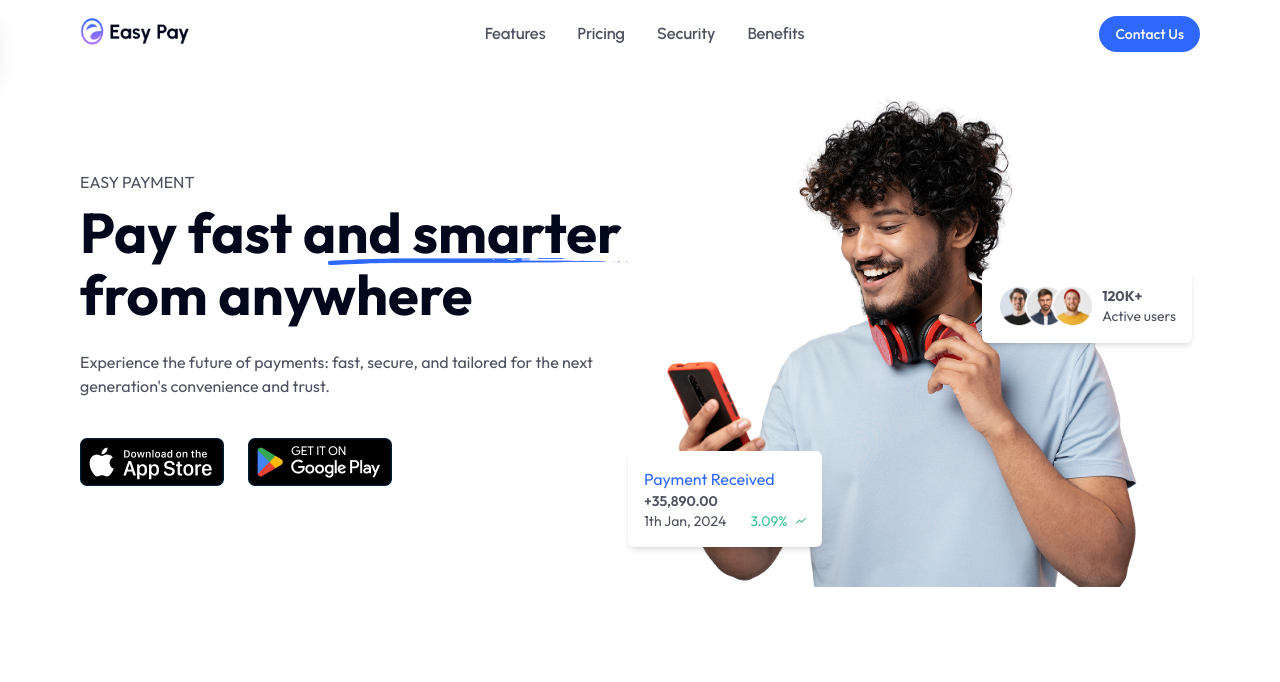
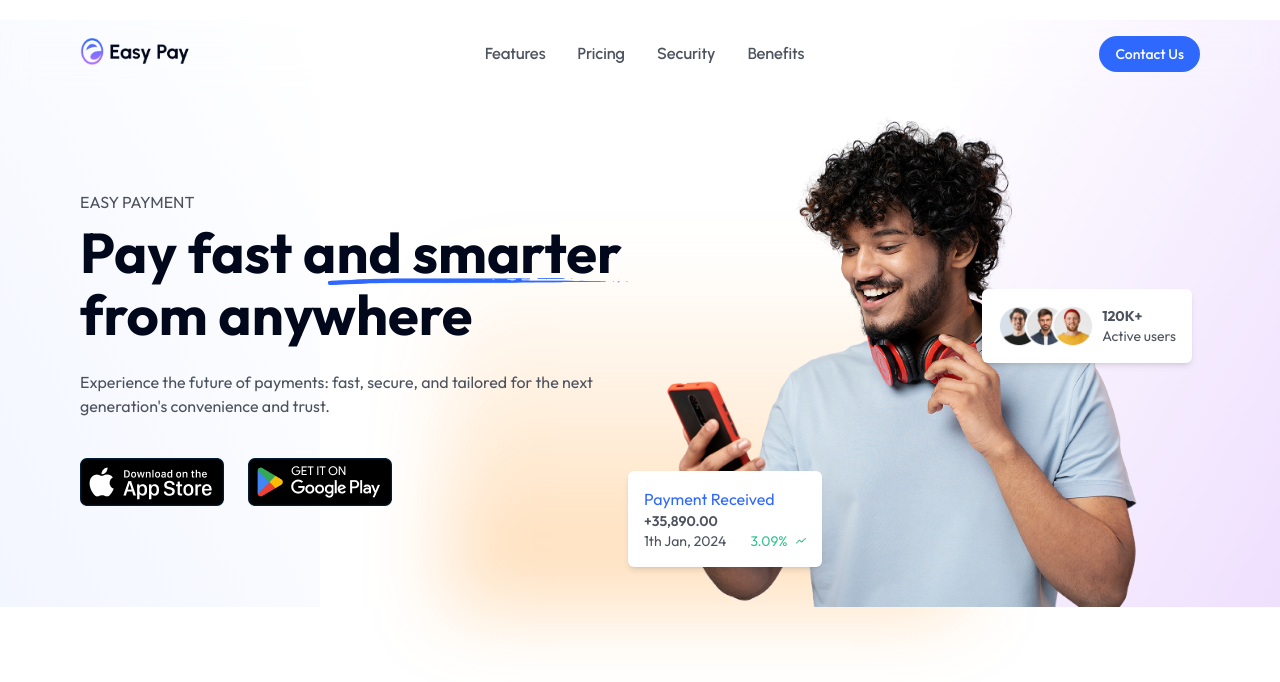
Before and after one commit to rafiqmia65/easy-pay, a Next.js app: page / in a window 1280 px wide. Shown: the top 682 px of the page. Built offline with nearby package versions, Linux system fonts and the light colour scheme.

Commit message:
Navbar and Banner section design complete

```diff
--- a/components/Header/Header.tsx
+++ b/components/Header/Header.tsx
@@ -4,9 +4,19 @@ import Banner from "./Banner/Banner";
 
 const Header = () => {
   return (
-    <header>
-      <Navbar></Navbar>
-      <Banner></Banner>
+    <header className="relative lg:max-w-7xl lg:mx-auto lg:mt-5 rounded-3xl">
+      {/* ===== Gradient Background Layers (independent, won't clip sidebar) ===== */}
+      <div className="absolute inset-0 pointer-events-none">
+        <div className="absolute bottom-0 left-0 w-[25%] h-full bg-gradient-to-tr from-primary-foreground/6 to-transparent" />
+        <div className="absolute top-[40%] left-[35%] w-[40%] h-[60%] bg-gradient-to-t from-orange-400/30 to-transparent blur-2xl" />
+        <div className="absolute bottom-0 right-0 w-[25%] h-full bg-gradient-to-tl from-secondary-foreground/15 to-transparent" />
+      </div>
+
+      {/* ===== Actual Content ===== */}
+      <div className="relative z-10">
+        <Navbar />
+        <Banner />
+      </div>
     </header>
   );
 };
--- a/components/Header/Navbar/MobileNav/MobileNav.tsx
+++ b/components/Header/Navbar/MobileNav/MobileNav.tsx
@@ -17,24 +17,24 @@ const MobileNav: React.FC<MobileNavProps> = ({
 }) => {
   return (
     <>
-      {/* Drawer Sidebar */}
+      {/* Sidebar Drawer */}
       <div
-        className={`fixed top-0 left-0 h-full w-4/5 max-w-sm bg-background shadow-xl transform transition-transform duration-300 ease-in-out z-50 ${
-          isOpen ? "translate-x-0" : "-translate-x-full"
-        }`}
+        className={`lg:hidden bg-background fixed top-0 left-0 h-full w-4/5 max-w-sm transform transition-transform duration-300 ease-in-out z-50 shadow-xl
+          ${isOpen ? "translate-x-0" : "-translate-x-full"}
+          `}
       >
         {/* Header */}
-        <div className="flex items-center justify-between px-4 py-4 border-b border-accent bg-background">
+        <div className="flex items-center justify-between px-4 py-4 border-b">
           <BrandLogo />
           <button
             onClick={() => setIsOpen(false)}
-            className="text-primary hover:text-secondary-foreground cursor-pointer"
+            className="text-secondary-foreground cursor-pointer"
           >
             <X size={26} />
           </button>
         </div>
 
-        {/* Links */}
+        {/* Navigation Links */}
         <ul className="flex flex-col gap-4 px-6 py-6">
           {navLinks.map((link, index) => (
             <li key={index}>
@@ -50,7 +50,7 @@ const MobileNav: React.FC<MobileNavProps> = ({
         </ul>
 
         {/* Contact Button */}
-        <div className="px-6 mt-4">
+        <div className="px-6 mt-auto mb-6">
           <Button className="bg-primary-foreground hover:bg-primary-foreground/80 text-white w-full">
             Contact Us
           </Button>
@@ -59,10 +59,7 @@ const MobileNav: React.FC<MobileNavProps> = ({
 
       {/* Overlay */}
       {isOpen && (
-        <div
-          className="fixed inset-0 bg-black/40 backdrop-blur-sm z-40"
-          onClick={() => setIsOpen(false)}
-        />
+        <div className="fixed inset-0 z-40" onClick={() => setIsOpen(false)} />
       )}
     </>
   );
--- a/components/Header/Navbar/Navbar.tsx
+++ b/components/Header/Navbar/Navbar.tsx
@@ -24,7 +24,7 @@ const Navbar = () => {
   ];
 
   return (
-    <nav className="sticky top-0 z-50 bg-background/80 backdrop-blur-md">
+    <nav className="sticky top-0 z-50 backdrop-blur-md">
       <div className="max-w-6xl mx-auto flex items-center justify-between px-4 py-2">
         {/* Logo */}
         <BrandLogo />
@@ -41,7 +41,7 @@ const Navbar = () => {
 
         {/* Mobile Menu Button */}
         <button
-          className="md:hidden text-primary cursor-pointer"
+          className="md:hidden cursor-pointer text-secondary-foreground"
           onClick={() => setIsOpen(true)}
         >
           <Menu size={28} />
```
